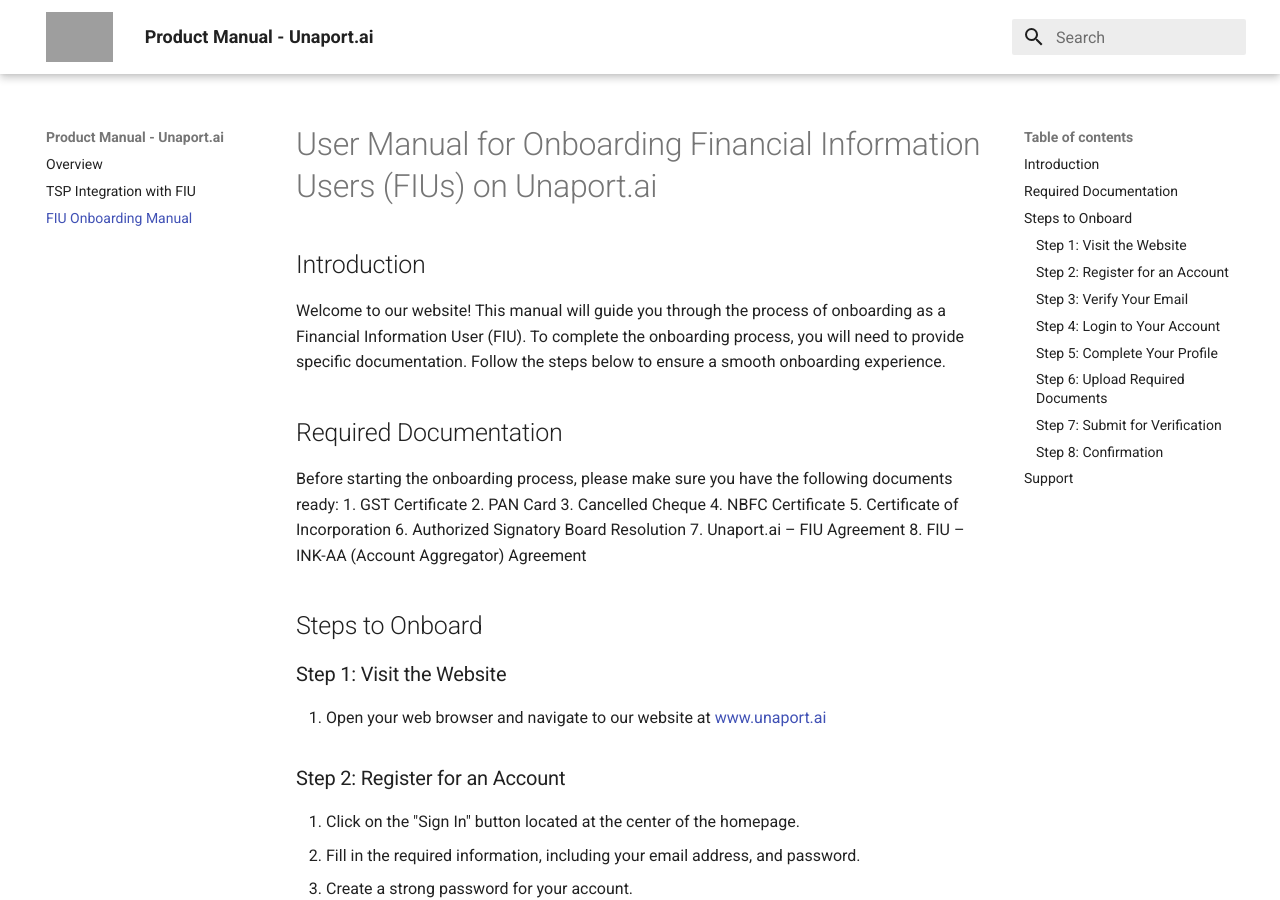
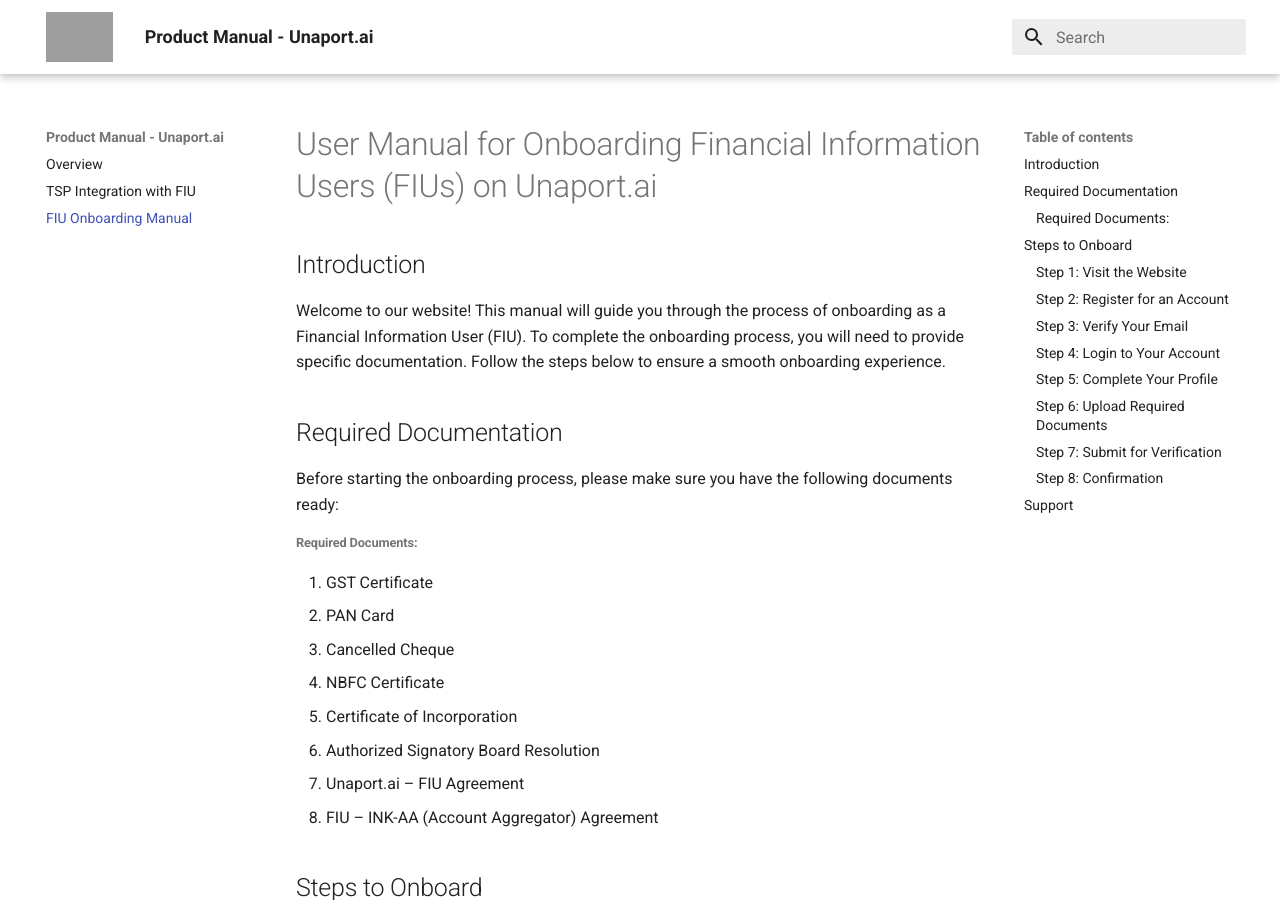
Before and after one commit to Unacores/unaport-docs, an MkDocs documentation site: the page built from docs/fiu_onboarding.md, in a window 1280 px wide and 900 px high. Built offline with MkDocs 1.6.1 and Material for MkDocs 9.7.7, drawn with Linux system fonts in a browser that asks for light colours; some of the changed lines change nothing that is shown; grey boxes are pictures that could not be loaded.

Commit message:
Fixed Indentation issue for mkdocs

```diff
--- a/docs/fiu_onboarding.md
+++ b/docs/fiu_onboarding.md
@@ -5,6 +5,7 @@
 
 ## Required Documentation
 Before starting the onboarding process, please make sure you have the following documents ready:
+###### Required Documents:
 1. GST Certificate
 2. PAN Card
 3. Cancelled Cheque
@@ -42,17 +43,17 @@
 1. In the "Upload Documents" section, you will find an option to upload documents.
 2. Click on the "Upload Documents" button.
 3. Upload the following documents:
-   - Certificate of Incorporation: Provide the certificate of incorporation of your company.
-   - Unaport.ai Agreement: Provide duly filled agreement with Unacores Solutions Private Limited and the Company. [Download Agreement](https://sandbox-fiu-public-docs.s3.ap-south-1.amazonaws.com/FIU-Onboarding-Docs/Unaport+Agreement.docx)
-   - Account Aggregator Agreement: Provide duly filled agreement with Unacores AA Solutions Private Limited and the Company. [Download Agreement](https://sandbox-fiu-public-docs.s3.ap-south-1.amazonaws.com/FIU-Onboarding-Docs/INKAA+and+FIU+Agreement.docx)
+   1. Certificate of Incorporation: Provide the certificate of incorporation of your company.
+   2. Unaport.ai Agreement: Provide duly filled agreement with Unacores Solutions Private Limited and the Company. [Download Agreement](https://sandbox-fiu-public-docs.s3.ap-south-1.amazonaws.com/FIU-Onboarding-Docs/Unaport+Agreement.docx)
+   3. Account Aggregator Agreement: Provide duly filled agreement with Unacores AA Solutions Private Limited and the Company. [Download Agreement](https://sandbox-fiu-public-docs.s3.ap-south-1.amazonaws.com/FIU-Onboarding-Docs/INKAA+and+FIU+Agreement.docx)
 
 4. Provide the below certificates by email at connect@ink-aa.com with your Company Name:
-   - GST Certificate: Ensure the certificate is clear and legible.
-   - PAN Card: Upload a scanned copy of your PAN card.
-   - FIU Certification: Provide a copy of your FIU certification.
-   - Cancelled Cheque: Ensure the cheque is clearly marked as cancelled.
-   - NBFC Certificate: Upload your NBFC certificate if applicable.
-   - Authorized Signatory Board Resolution: Upload the board resolution document authorizing the signatory.
+   1. GST Certificate: Ensure the certificate is clear and legible.
+   2. PAN Card: Upload a scanned copy of your PAN card.
+   3. FIU Certification: Provide a copy of your FIU certification.
+   4. Cancelled Cheque: Ensure the cheque is clearly marked as cancelled.
+   5. NBFC Certificate: Upload your NBFC certificate if applicable.
+   6. Authorized Signatory Board Resolution: Upload the board resolution document authorizing the signatory.
 
 ### Step 7: Submit for Verification
 1. After uploading all the required documents, click on the "Submit for Verification" button.
```
